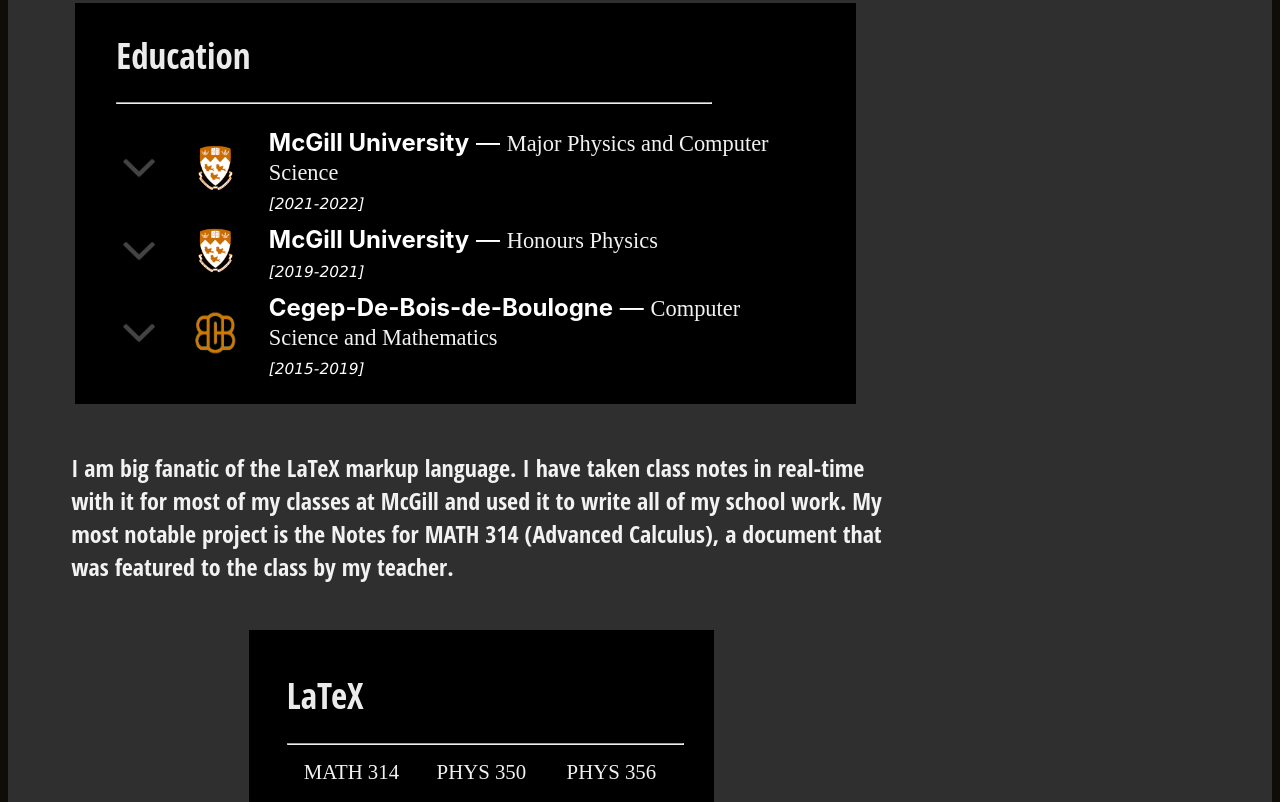
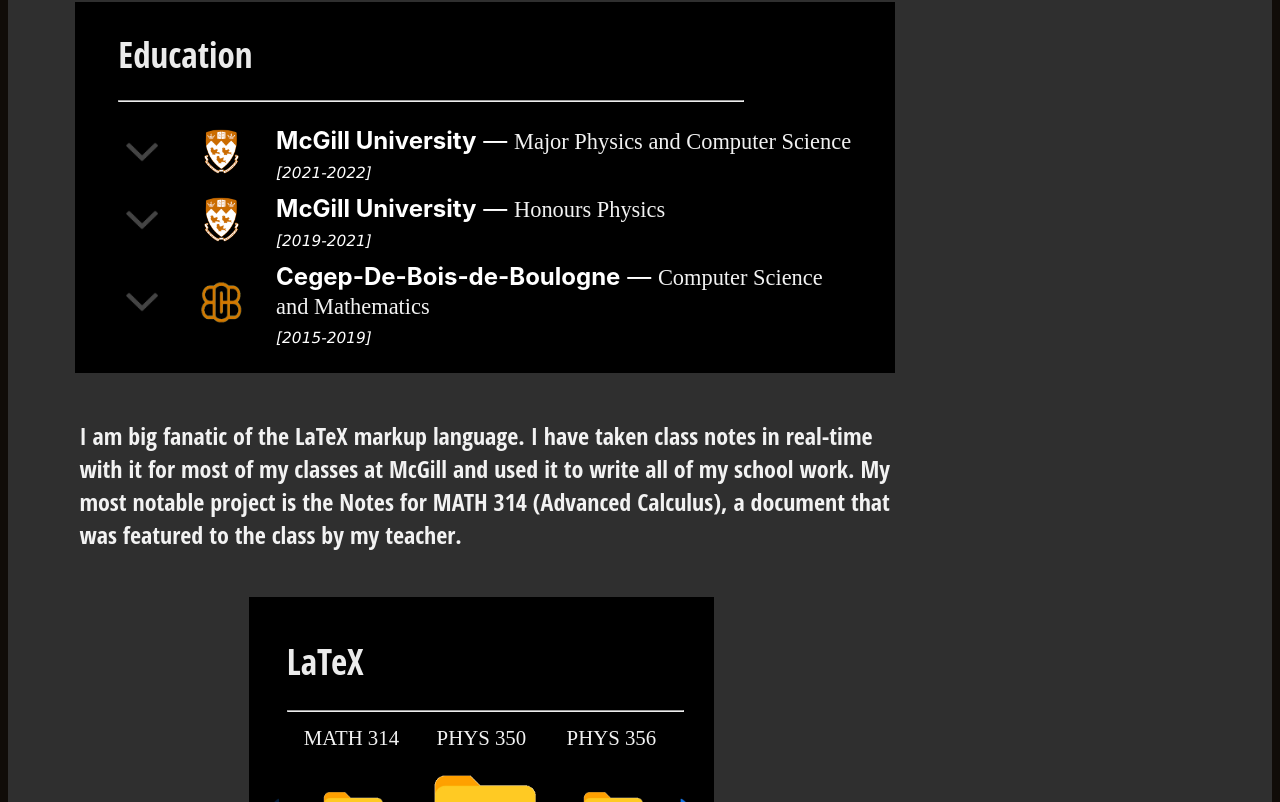
Before and after one commit to hexaquarks/portfolio, a React (Create React App) app: page / in a window 1280 px wide. Shown: the part 971-1773 px from the top of the page. Built offline with nearby package versions, Linux system fonts and the light colour scheme.

Commit message:
Align containers and add text margin

```diff
--- a/src/components/about/About.module.scss
+++ b/src/components/about/About.module.scss
@@ -9,6 +9,7 @@
 
     #aboutDiv {
         grid-area: 2 / 1 / 3 / 5;
+        width: 105%;
     }
 
     .descriptionHeader {
@@ -84,6 +85,7 @@
     .latexDescription {
         grid-area: 3 / 1 / 4 / 3;
         font-family: 'Open Sans Condensed', sans-serif;
+        margin-left: 1%;
     }
 
     .descriptionHeader, .educationDescription, .latexDescription {
```
